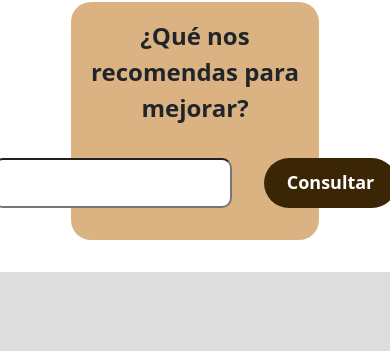
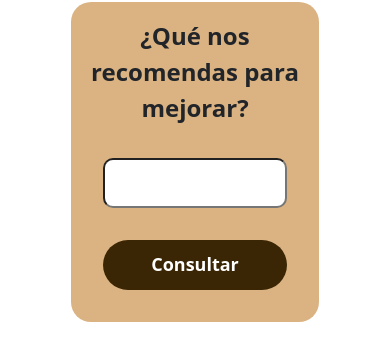
Before and after one commit to MarcosSchloymann/mi-dulce-cata, a React (Create React App) app: page / in a window 390 px wide. Shown: the part 3201-3552 px from the top of the page. Before the commit the page ends 3473 px from the top, so only its background shows below. Built offline with nearby package versions, Linux system fonts and the light colour scheme; a web font is replaced by a local one.

Commit message:
16-3-2024

```diff
--- a/src/components/Form.css
+++ b/src/components/Form.css
@@ -12,6 +12,21 @@
     flex-direction: row;
     justify-content: center;
     gap:2rem;
+}
+
+@media (max-width:550px) {
+    .form .campo{
+        /* padding: 1rem; */
+        display: flex;
+        flex-direction: column;
+        justify-content: center;
+        gap:2rem;
+    }
+    .form input{
+        border-radius: 10px;
+        height: 50px;
+    }
+
 }
 
 .form input{
```
